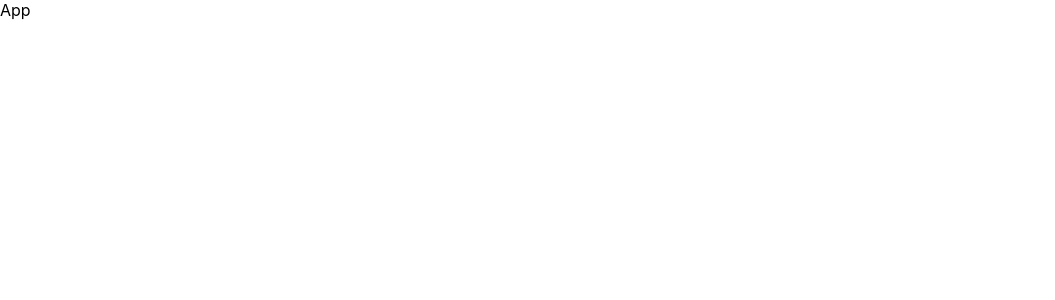
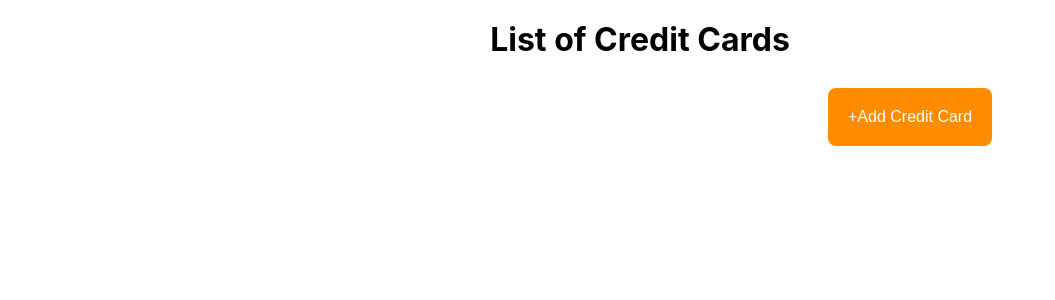
Before and after one commit to kapilpagani/react_assessment, a React (Create React App) app: page / in a window 1280 px wide. Shown: the top 300 px of the page, without its empty margins (0-1055 px from the left). Built offline with nearby package versions, Linux system fonts and the light colour scheme.

Commit message:
added more functionality

```diff
--- a/package.json
+++ b/package.json
@@ -3,11 +3,17 @@
   "version": "0.1.0",
   "private": true,
   "dependencies": {
+    "@material-ui/core": "^4.12.4",
+    "@material-ui/icons": "^4.11.3",
+    "@material-ui/styles": "^4.11.5",
+    "@rjsf/core": "^4.2.0",
+    "@rjsf/material-ui": "^4.2.0",
     "@testing-library/jest-dom": "^5.11.6",
     "@testing-library/react": "^11.1.2",
     "@testing-library/user-event": "^12.2.2",
     "react": "^17.0.1",
     "react-dom": "^17.0.1",
+    "react-router-dom": "^6.3.0",
     "react-scripts": "4.0.0",
     "web-vitals": "^0.2.4"
   },
--- a/src/App.css
+++ b/src/App.css
@@ -36,3 +36,78 @@
     transform: rotate(360deg);
   }
 }
+
+.list-container {
+  display: flex;
+  flex-direction: row;
+  justify-content: space-between;
+  position: relative;
+  width: 400px;
+  height: 80px;
+  padding: 15px;
+  margin: auto;
+  border: 2px solid red;
+  margin-bottom: 10px;
+}
+
+.form-container {
+  margin: auto;
+  width: 80%;
+  padding: 20px;
+}
+
+.dashboard-container {
+  margin: auto;
+  width: 80%;
+  padding: 20px;
+}
+.heading {
+  margin: auto;
+  text-align: center;
+  padding: 0px 0px 25px 0px;
+}
+
+.adButton {
+  background-color: #ff8c00; /* Green */
+  border: none;
+  color: white;
+  padding: 20px;
+  text-align: center;
+  text-decoration: none;
+  display: inline-block;
+  font-size: 16px;
+  margin: 4px 2px;
+  cursor: pointer;
+  border-radius: 8px;
+  margin-left: 700px;
+  margin-bottom: 10px;
+}
+
+.deleteButton {
+  background-color: #ff8c00; /* Green */
+  border: none;
+  color: white;
+  padding: 10px;
+  text-align: center;
+  text-decoration: none;
+  display: inline-block;
+  font-size: 16px;
+  cursor: pointer;
+  border-radius: 4px;
+  width: 100px;
+  margin-bottom: 10px;
+}
+
+.editButton {
+  background-color: #ff8c00; /* Green */
+  border: none;
+  color: white;
+  padding: 10px;
+  text-align: center;
+  text-decoration: none;
+  display: inline-block;
+  font-size: 16px;
+  cursor: pointer;
+  border-radius: 4px;
+  width: 100px;
+}
--- a/src/App.js
+++ b/src/App.js
@@ -1,7 +1,12 @@
-import React, { Component } from "react";
+import React from "react";
+import "./App.css";
+import Dashboard from "./Dashboard";
 
-export default class App extends Component {
-  render() {
-    return <div>App</div>;
-  }
+export default function App() {
+  return (
+    <div>
+      <Dashboard />
+      {/* <CrediCardForm /> */}
+    </div>
+  );
 }
--- /dev/null
+++ b/src/CardList.jsx
@@ -0,0 +1,47 @@
+import React from "react";
+
+export default function CardList(props) {
+  //   const [cardData, setCardData] = useState({
+  //     cardHolderName: "kapil Pagani",
+  //     cardNumber: "4567897657678",
+  //     valid: "03/12",
+  //     cardId: 1,
+  //   });
+
+  const { data: cardData } = props;
+
+  const { cardHolderName, cardNumber, validThrou, cardId } = cardData;
+  return (
+    <div>
+      {" "}
+      <div className="list-container">
+        <div className="card-item1">
+          <div>{cardHolderName}</div>
+          <div>{cardNumber}</div>
+        </div>
+        <div className="card-item2">
+          <div></div>
+          <div>{validThrou}</div>
+        </div>
+        <div className="card-item3">
+          <div>
+            <button
+              onClick={() => props.handleDelete(cardId)}
+              className="deleteButton"
+            >
+              Delete
+            </button>
+          </div>
+          <div>
+            <button
+              onClick={() => props.handleEdit(cardId)}
+              className="editButton"
+            >
+              Edit
+            </button>
+          </div>
+        </div>
+      </div>
+    </div>
+  );
+}
--- /dev/null
+++ b/src/CrediCardForm.jsx
@@ -0,0 +1,59 @@
+import React, { useState } from "react";
+import Form from "@rjsf/material-ui";
+import { useEffect } from "react";
+
+export default function CrediCardForm(props) {
+  const [formData, setCardData] = useState({
+    cardNumber: "",
+    cardHolderName: "",
+    validThrou: "",
+    securityCodeCVV: "",
+  });
+
+  useEffect(() => {
+    const { cardData } = props;
+    setCardData((prevState) => ({
+      ...prevState,
+      cardNumber: cardData?.cardNumber,
+      cardHolderName: cardData?.cardHolderName,
+      validThrou: cardData?.validThrou,
+      securityCodeCVV: cardData?.securityCodeCVV,
+      cardId: cardData?.cardId,
+    }));
+  }, [props?.cardData]);
+  const schema = {
+    title: "Credit Card",
+    type: "object",
+    required: ["cardNumber", "cardHolderName", "validThrou", "securityCodeCVV"],
+    properties: {
+      cardNumber: {
+        type: "string",
+      },
+      cardHolderName: {
+        type: "string",
+      },
+      validThrou: {
+        type: "string",
+      },
+      securityCodeCVV: {
+        type: "string",
+      },
+    },
+  };
+
+  const handleSubmit = () => {
+    console.log(formData);
+    props.handleSubmit(formData);
+  };
+  return (
+    <div className="form-container">
+      {" "}
+      <Form
+        schema={schema}
+        formData={formData}
+        onChange={(e) => setCardData(e.formData)}
+        onSubmit={() => handleSubmit()}
+      />
+    </div>
+  );
+}
--- /dev/null
+++ b/src/Dashboard.js
@@ -0,0 +1,92 @@
+import React, { useState } from "react";
+import CardList from "./CardList";
+import CrediCardForm from "./CrediCardForm";
+// import { useNavigate } from "react-router-dom";
+
+export default function Dashboard() {
+  //   let navigate = useNavigate();
+  const [cardData, setCardData] = useState([
+    // {
+    //   cardNumber: "",
+    //   cardHolderName: "",
+    //   validThrou: "",
+    //   securityCodeCVV: "",
+    //   cardId: "",
+    // },
+  ]);
+
+  const [cardEditData, setCardEditData] = useState();
+  const [editCard, setEditCard] = useState(false);
+
+  const [addButton, setAddButton] = useState(false);
+
+  const handleSubmit = (data) => {
+    if (editCard) {
+      const filteredData = cardData.filter((d, i) => {
+        return d.cardId !== data.cardId;
+      });
+
+      const newData = [...filteredData, data];
+      setCardData(newData);
+    } else {
+      const updatedData = { ...data, cardId: Math.random() };
+      const newData = [...cardData, updatedData];
+      setCardData(newData);
+    }
+    setEditCard(false);
+    setAddButton(false);
+  };
+
+  const buttonClicked = () => {
+    setAddButton(true);
+  };
+
+  const handleDelete = (id) => {
+    console.log(id);
+    const newData = cardData.filter((d, i) => {
+      return d.cardId !== id;
+    });
+    setCardData(newData);
+  };
+
+  const handleEdit = (id) => {
+    console.log(id);
+    const newData = cardData.find((d, i) => {
+      return d.cardId === id;
+    });
+    console.log(newData, "newData");
+    setCardEditData(newData);
+    setEditCard(true);
+  };
+  return (
+    <div>
+      {" "}
+      {!addButton && (
+        <>
+          <div className="dashboard-container">
+            <h1 className="heading">List of Credit Cards</h1>
+            <button onClick={buttonClicked} className="adButton">
+              +Add Credit Card
+            </button>
+            {cardData.map((data, index) => (
+              <CardList
+                data={data}
+                key={index}
+                handleDelete={handleDelete}
+                handleEdit={handleEdit}
+              />
+            ))}
+          </div>
+        </>
+      )}
+      {addButton && <CrediCardForm handleSubmit={handleSubmit} />}
+      {editCard && (
+        <CrediCardForm
+          handleSubmit={handleSubmit}
+          editCard
+          cardData={cardEditData}
+        />
+      )}
+    </div>
+  );
+}
```
Also changed, not shown: 1 other file (tests, documents, lock files or other folders).
